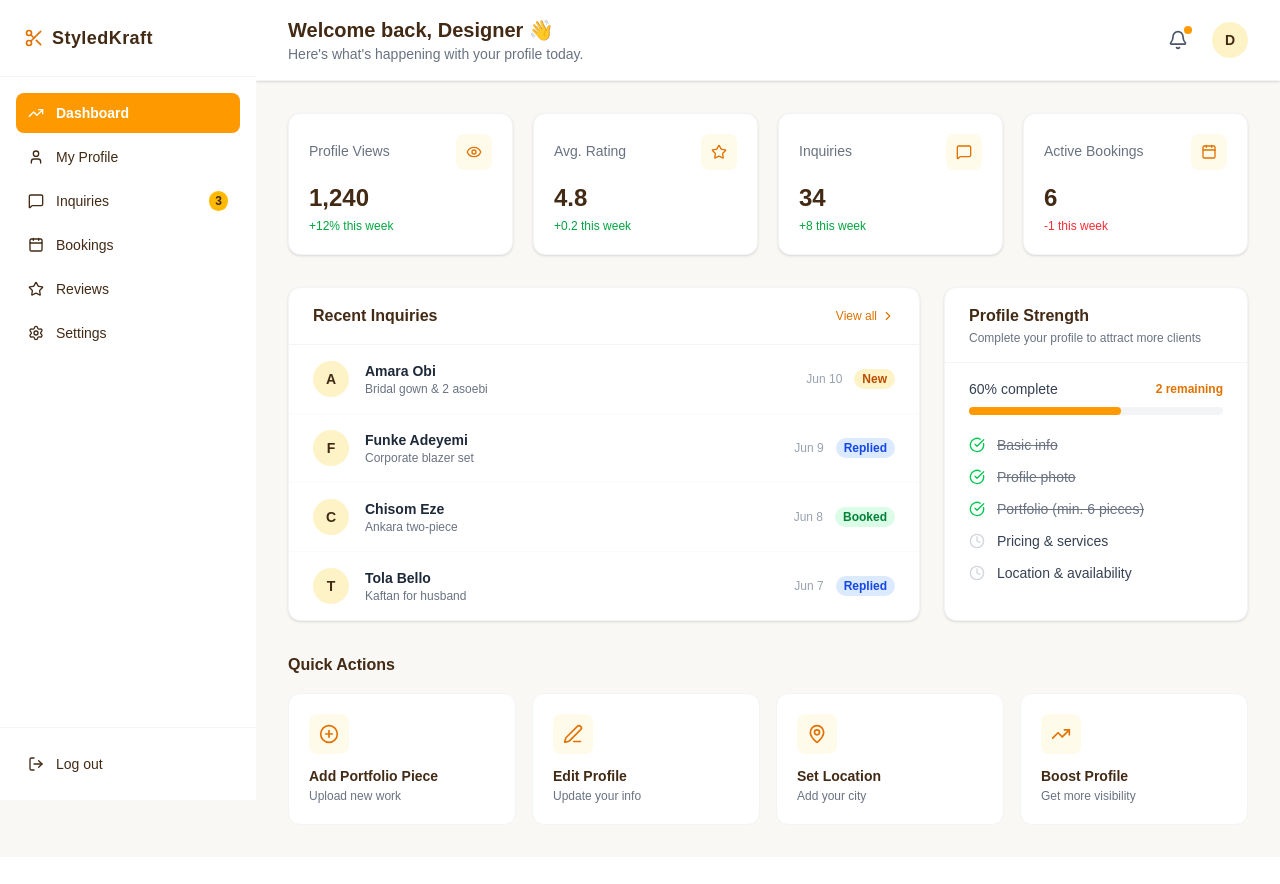
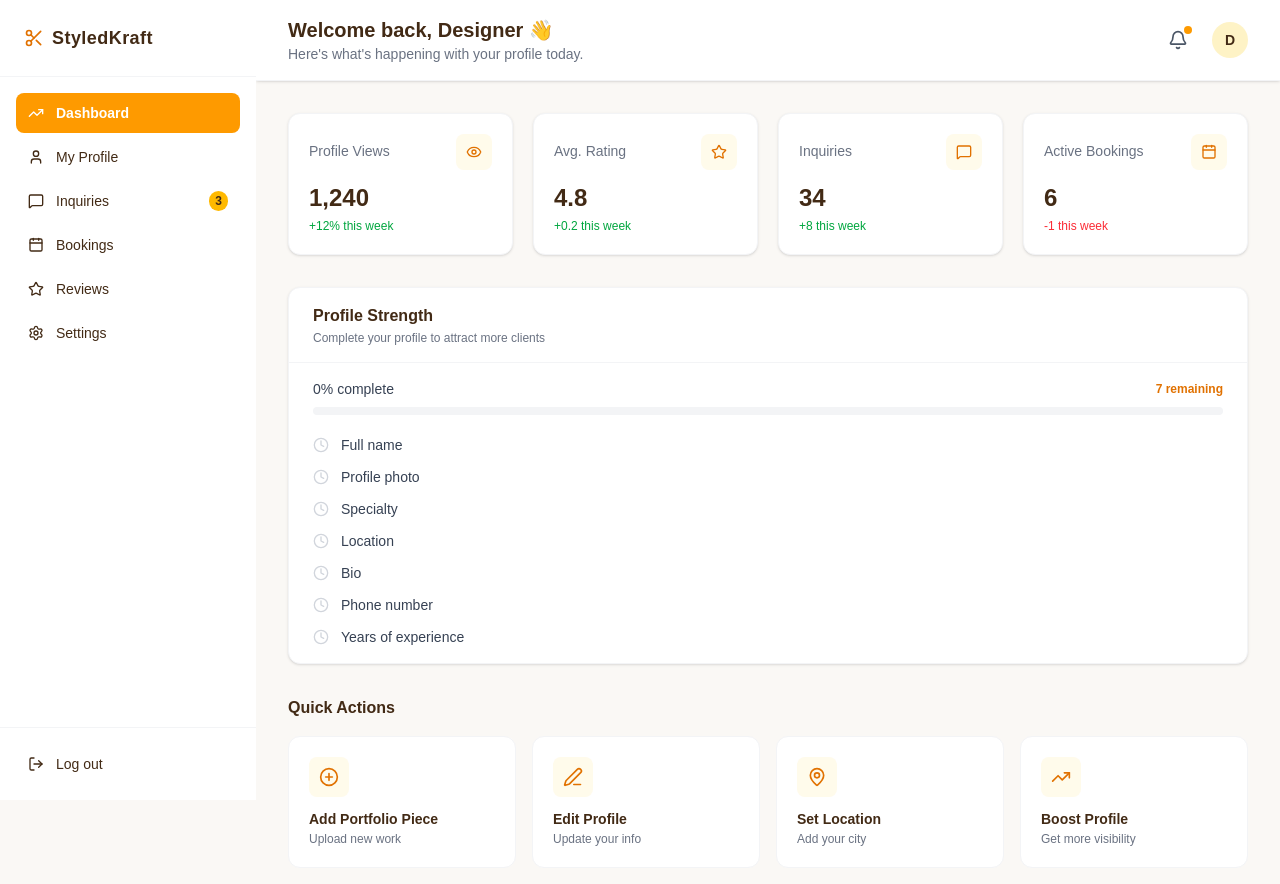
Before and after one commit to Favics-T/profileet, a Next.js app: page /dashboard in a window 1280 px wide. Shown: the top 884 px of the page. Before the commit the page ends 857 px from the top, so only its background shows below. Built offline with nearby package versions, Linux system fonts and the light colour scheme.

Commit message:
created profile context and type to save user profile properly and also created a type to hold values of profile type

```diff
--- /dev/null
+++ b/app/(dashboard)/dashboard/layout.tsx
@@ -0,0 +1,13 @@
+import { ProfileProvider } from '@/context/ProfileContext'
+
+export default function DashboardLayout({
+  children,
+}: {
+  children: React.ReactNode
+}) {
+  return (
+    <ProfileProvider>
+      {children}
+    </ProfileProvider>
+  )
+}
--- a/app/(dashboard)/dashboard/page.tsx
+++ b/app/(dashboard)/dashboard/page.tsx
@@ -7,6 +7,11 @@ import {
   Settings, PlusCircle, Edit3, MapPin, CheckCircle,
   Clock, TrendingUp, Scissors, ChevronRight, User, Menu, X,
 } from 'lucide-react'
+import { useRouter }  from 'next/navigation'
+import { useProfile } from '@/context/ProfileContext'
+
+
+
 
 const stats = [
   { label: 'Profile Views', value: '1,240', icon: Eye, change: '+12%', up: true },
@@ -22,17 +27,18 @@ const recentInquiries = [
   { client: 'Tola Bello', service: 'Kaftan for husband', date: 'Jun 7', status: 'Replied' },
 ]
 
-const profileSteps = [
-  { label: 'Basic info', done: true },
-  { label: 'Profile photo', done: true },
-  { label: 'Portfolio (min. 6 pieces)', done: true },
-  { label: 'Pricing & services', done: false },
-  { label: 'Location & availability', done: false },
-]
+// const profileSteps = [
+//   { label: 'Basic info', done: true },
+//   { label: 'Profile photo', done: true },
+//   { label: 'Portfolio (min. 6 pieces)', done: true },
+//   { label: 'Pricing & services', done: false },
+//   { label: 'Location & availability', done: false },
+// ]
 
-const completionPct = Math.round(
-  (profileSteps.filter((s) => s.done).length / profileSteps.length) * 100
-)
+
+// const completionPct = Math.round(
+//   (profileSteps.filter((s) => s.done).length / profileSteps.length) * 100
+// )
 
 const statusColors: Record<string, string> = {
   New: 'bg-amber-100 text-amber-700',
@@ -41,19 +47,24 @@ const statusColors: Record<string, string> = {
 }
 
 const navItems = [
-  { icon: TrendingUp, label: 'Dashboard', active: true },
-  { icon: User, label: 'My Profile' },
-  { icon: MessageSquare, label: 'Inquiries', badge: 3 },
-  { icon: Calendar, label: 'Bookings' },
-  { icon: Star, label: 'Reviews' },
-  { icon: Settings, label: 'Settings' },
+  { icon: TrendingUp, label: 'Dashboard', active: true, href: '/dashboard' },
+  { icon: User, label: 'My Profile', href: '/dashboard/profile' },
+  { icon: MessageSquare, label: 'Inquiries', badge: 3, href: '/dashboard/inquiries' },
+  { icon: Calendar, label: 'Bookings', href: '/dashboard/bookings' },
+  { icon: Star, label: 'Reviews', href: '/dashboard/reviews' },
+  { icon: Settings, label: 'Settings', href: '/dashboard/settings' },
 ]
 
 export default function DashboardPage() {
   const { user, logout } = useAuth()
+  const router = useRouter();
   const [sidebarOpen, setSidebarOpen] = useState(false)
+  const { profile, completionPct, incompleteFields } = useProfile()
+  // const firstName = user?.email.split('@')[0] ?? 'Designer'
 
-  const firstName = user?.email.split('@')[0] ?? 'Designer'
+  const displayName = profile.fullName
+  ? profile.fullName.split(' ')[0]
+  : user?.email.split('@')[0] ?? 'Designer'
 
   return (
     <div className="min-h-screen bg-[#faf8f5] flex">
@@ -87,10 +98,13 @@ export default function DashboardPage() {
         </div>
 
         <nav className="flex-1 p-4 space-y-1 overflow-y-auto">
-          {navItems.map(({ icon: Icon, label, active, badge }) => (
+          {navItems.map(({ icon: Icon, label, active, badge,href }) => (
             <button
               key={label}
-              onClick={() => setSidebarOpen(false)}
+
+              onClick={() => {
+                router.push(href)
+                setSidebarOpen(false)}}
               className={`w-full flex items-center gap-3 px-3 py-2.5 rounded-lg text-sm transition-colors ${
                 active
                   ? 'bg-amber-500 text-white font-semibold'
@@ -133,7 +147,7 @@ export default function DashboardPage() {
             </button>
             <div className="min-w-0">
               <h1 className="text-base sm:text-xl font-bold text-[#422a15] truncate">
-                Welcome back, {firstName} 👋
+                Welcome back, {displayName} 👋
               </h1>
               <p className="text-xs sm:text-sm text-gray-500 hidden sm:block">
                 Here&apos;s what&apos;s happening with your profile today.
@@ -146,7 +160,7 @@ export default function DashboardPage() {
               <span className="absolute top-1 right-1 w-2 h-2 bg-amber-500 rounded-full" />
             </button>
             <div className="w-9 h-9 rounded-full bg-amber-100 flex items-center justify-center text-[#422a15] font-bold text-sm">
-              {firstName[0].toUpperCase()}
+              {displayName[0].toUpperCase()}
             </div>
           </div>
         </header>
@@ -172,37 +186,6 @@ export default function DashboardPage() {
           </div>
 
           {/* Inquiries + Profile strength */}
-          <div className="grid grid-cols-1 lg:grid-cols-3 gap-6">
-
-            {/* Recent inquiries */}
-            <div className="lg:col-span-2 bg-white rounded-xl border border-gray-100 shadow-sm">
-              <div className="flex items-center justify-between px-4 sm:px-6 py-4 border-b border-gray-100">
-                <h2 className="font-semibold text-[#422a15]">Recent Inquiries</h2>
-                <button className="text-xs text-amber-600 font-medium flex items-center gap-1 hover:text-amber-700">
-                  View all <ChevronRight className="w-3.5 h-3.5" />
-                </button>
-              </div>
-              <div className="divide-y divide-gray-50">
-                {recentInquiries.map(({ client, service, date, status }) => (
-                  <div key={client} className="flex items-center gap-3 sm:gap-4 px-4 sm:px-6 py-4">
-                    <div className="w-9 h-9 rounded-full bg-amber-100 flex items-center justify-center text-[#422a15] font-bold text-sm flex-shrink-0">
-                      {client[0]}
-                    </div>
-                    <div className="flex-1 min-w-0">
-                      <p className="text-sm font-semibold text-gray-800 truncate">{client}</p>
-                      <p className="text-xs text-gray-500 truncate">{service}</p>
-                    </div>
-                    <div className="flex flex-col sm:flex-row items-end sm:items-center gap-1 sm:gap-3 flex-shrink-0">
-                      <span className="text-xs text-gray-400">{date}</span>
-                      <span className={`text-xs font-semibold px-2 py-0.5 rounded-full ${statusColors[status]}`}>
-                        {status}
-                      </span>
-                    </div>
-                  </div>
-                ))}
-              </div>
-            </div>
-
           {/* Profile strength */}
 <div className="bg-white rounded-xl border border-gray-100 shadow-sm">
   <div className="px-4 sm:px-6 py-4 border-b border-gray-100">
@@ -213,7 +196,7 @@ export default function DashboardPage() {
     <div className="flex items-center justify-between mb-2">
       <span className="text-sm font-medium text-gray-700">{completionPct}% complete</span>
       <span className="text-xs text-amber-600 font-semibold">
-                    {profileSteps.filter((s) => !s.done).length} remaining
+        {incompleteFields.length} remaining
       </span>
     </div>
     <div className="w-full bg-gray-100 rounded-full h-2 mb-5">
@@ -223,20 +206,19 @@ export default function DashboardPage() {
       />
     </div>
     <ul className="space-y-3">
-                  {profileSteps.map(({ label, done }) => (
+      {incompleteFields.map((label) => (
         <li key={label} className="flex items-center gap-3 text-sm">
-                      {done ? (
-                        <CheckCircle className="w-4 h-4 text-green-500 flex-shrink-0" />
-                      ) : (
           <Clock className="w-4 h-4 text-gray-300 flex-shrink-0" />
-                      )}
-                      <span className={done ? 'text-gray-500 line-through' : 'text-gray-700 font-medium'}>
-                        {label}
-                      </span>
+          <span className="text-gray-700 font-medium">{label}</span>
         </li>
       ))}
     </ul>
+    {completionPct === 100 && (
+      <div className="flex items-center gap-2 text-sm text-green-600 font-medium">
+        <CheckCircle className="w-4 h-4" />
+        <span>Profile complete!</span>
       </div>
+    )}
   </div>
 </div>
 
@@ -245,13 +227,14 @@ export default function DashboardPage() {
             <h2 className="font-semibold text-[#422a15] mb-4">Quick Actions</h2>
             <div className="grid grid-cols-2 lg:grid-cols-4 gap-3 sm:gap-4">
               {[
-                { icon: PlusCircle, label: 'Add Portfolio Piece', desc: 'Upload new work' },
-                { icon: Edit3, label: 'Edit Profile', desc: 'Update your info' },
-                { icon: MapPin, label: 'Set Location', desc: 'Add your city' },
-                { icon: TrendingUp, label: 'Boost Profile', desc: 'Get more visibility' },
-              ].map(({ icon: Icon, label, desc }) => (
+                { icon: PlusCircle, label: 'Add Portfolio Piece', desc: 'Upload new work', href: '/dashboard/portfolio/new' },
+  { icon: Edit3, label: 'Edit Profile', desc: 'Update your info', href: '/dashboard/profile' },
+  { icon: MapPin, label: 'Set Location', desc: 'Add your city', href: '/dashboard/profile?section=location' },
+  { icon: TrendingUp, label: 'Boost Profile', desc: 'Get more visibility', href: '/dashboard/boost' },
+              ].map(({ icon: Icon, label, desc,href }) => (
                 <button
                   key={label}
+                  onClick={() => router.push(href)}
                   className="bg-white border border-gray-100 rounded-xl p-4 sm:p-5 text-left hover:border-amber-300 hover:shadow-md transition-all group"
                 >
                   <div className="w-9 h-9 sm:w-10 sm:h-10 bg-amber-50 rounded-lg flex items-center justify-center mb-3 group-hover:bg-amber-100 transition-colors">
--- /dev/null
+++ b/context/ProfileContext.tsx
@@ -0,0 +1,72 @@
+'use client'
+
+import { createContext, useContext, useState, ReactNode } from 'react'
+import { DesignerProfile } from '@/type/index'
+
+interface ProfileContextType {
+  profile: DesignerProfile
+  updateProfile: (data: Partial<DesignerProfile>) => void
+  completionPct: number
+  incompleteFields: string[]
+}
+
+const defaultProfile: DesignerProfile = {
+  fullName: '',
+  specialty: '',
+  location: '',
+  bio: '',
+  phone: '',
+  yearsOfExperience: 0,
+  avatar: null,
+}
+
+// Fields that count toward profile strength
+const TRACKED_FIELDS: { key: keyof DesignerProfile; label: string }[] = [
+  { key: 'fullName', label: 'Full name' },
+  { key: 'avatar', label: 'Profile photo' },
+  { key: 'specialty', label: 'Specialty' },
+  { key: 'location', label: 'Location' },
+  { key: 'bio', label: 'Bio' },
+  { key: 'phone', label: 'Phone number' },
+  { key: 'yearsOfExperience', label: 'Years of experience' },
+]
+
+function getCompletionData(profile: DesignerProfile) {
+  const incomplete = TRACKED_FIELDS.filter(({ key }) => {
+    const val = profile[key]
+    return val === '' || val === null || val === 0
+  })
+
+  const completionPct = Math.round(
+    ((TRACKED_FIELDS.length - incomplete.length) / TRACKED_FIELDS.length) * 100
+  )
+
+  return {
+    completionPct,
+    incompleteFields: incomplete.map((f) => f.label),
+  }
+}
+
+const ProfileContext = createContext<ProfileContextType | null>(null)
+
+export function ProfileProvider({ children }: { children: ReactNode }) {
+  const [profile, setProfile] = useState<DesignerProfile>(defaultProfile)
+
+  function updateProfile(data: Partial<DesignerProfile>) {
+    setProfile((prev) => ({ ...prev, ...data }))
+  }
+
+  const { completionPct, incompleteFields } = getCompletionData(profile)
+
+  return (
+    <ProfileContext.Provider value={{ profile, updateProfile, completionPct, incompleteFields }}>
+      {children}
+    </ProfileContext.Provider>
+  )
+}
+
+export function useProfile() {
+  const ctx = useContext(ProfileContext)
+  if (!ctx) throw new Error('useProfile must be used within ProfileProvider')
+  return ctx
+}
```
Also changed, not shown: type/index.ts (added, +9 -0 lines). Lines whose indentation alone changed are shown as unchanged.
